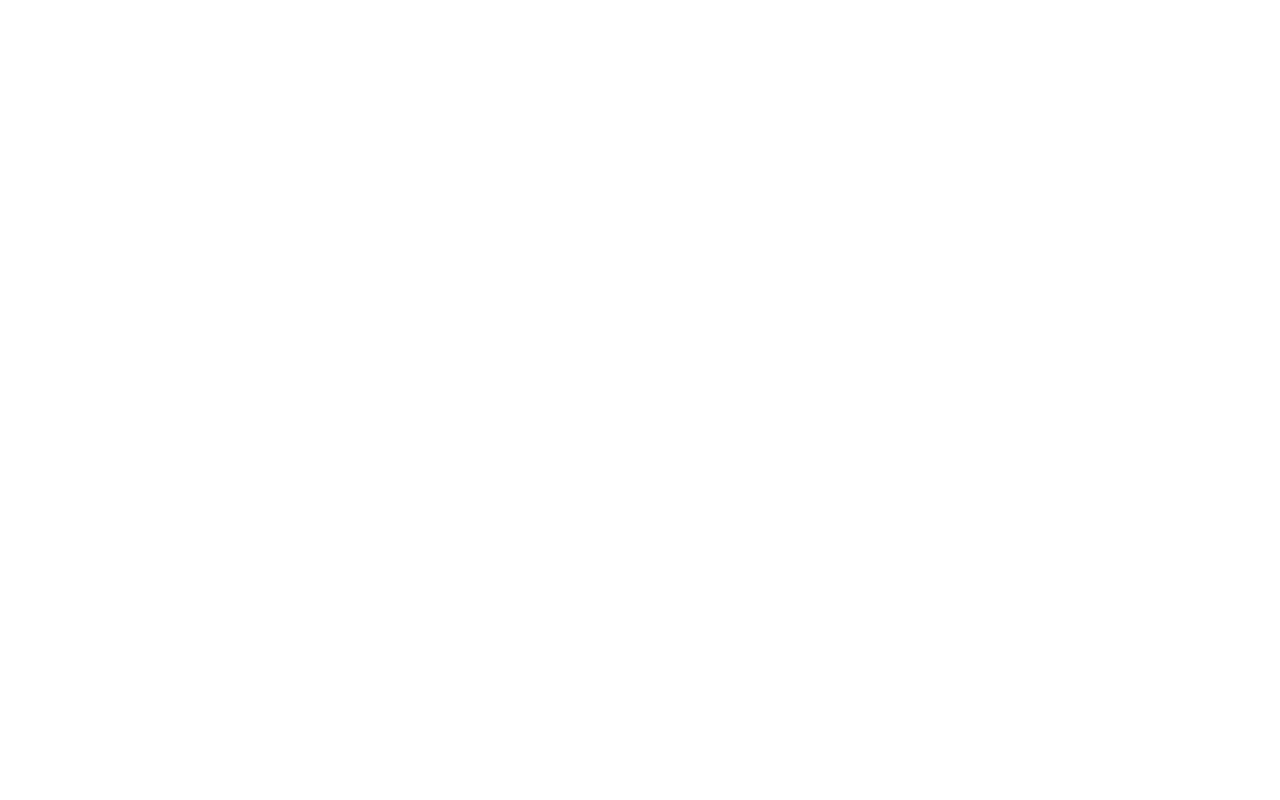
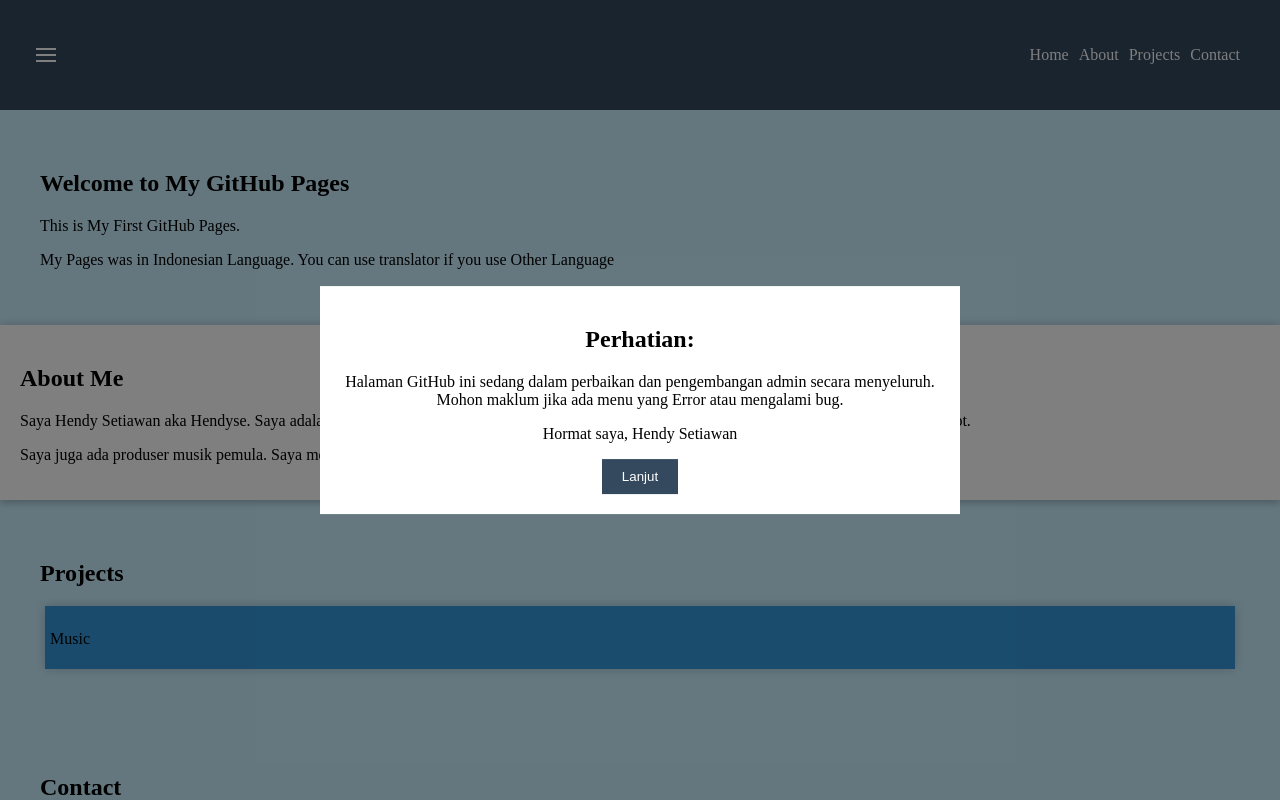
Before and after one commit to HendySetiawan/hendysetiawan.github.io, a plain HTML site: page index.html in a window 1280 px wide. Shown: the top 800 px of the page. Drawn offline with Linux system fonts and the light colour scheme.

Commit message:
Add files via upload

```diff
--- /dev/null
+++ b/Script.js
@@ -0,0 +1,11 @@
+/* Under Mintenance */
+window.addEventListener('load', () => {
+  const overlay = document.querySelector('.popup-overlay');
+  const closeButton = document.querySelector('.close-button');
+
+  overlay.style.display = 'block';
+
+  closeButton.addEventListener('click', () => {
+    overlay.style.display = 'none';
+  });
+});
--- a/index.html
+++ b/index.html
@@ -1,12 +1,65 @@
 <!DOCTYPE html>
 <html lang="en">
-    <head>
-        <meta charset="UTF-8">
-        <meta name="viewport" content="width=device-width, initial-scale=1.0">
-        <meta http-equiv="X-UA-Compatible" content="ie=edge">
-        <title>
-            Hendy Setiawan GitHub Pages
-        </title>
-    </head>
+<head>
+  <meta charset="UTF-8">
+  <meta name="viewport" content="width=device-width, initial-scale=1.0">
+  <title>Hendy Setiawan GitHub Pages</title>
+  <link rel="stylesheet" href="style.css">
+</head>
+<body>
+  <header>
+    <nav>
+    <button class="menu-toggle">
+     <span class="burger-icon"></span>
+    </button>
+      <ul class="menu">
+        <li><a href="#home">Home</a></li>
+        <li><a href="#about">About</a></li>
+        <li><a href="#projects">Projects</a></li>
+        <li><a href="#contact">Contact</a></li>
+      </ul>
+    </nav>
+  </header>
 
+  <section id="home">
+    <h1>Welcome to My GitHub Pages</h1>
+    <p>This is My First GitHub Pages.</p>
+    <p>My Pages was in Indonesian Language. You can use translator if you use Other Language</p>
+  </section>
+
+  <section class="container" id="about">
+    <h2>About Me</h2>
+    <p>Saya Hendy Setiawan aka Hendyse. Saya adalah seorang junior programmer yang coding dengan bahasa pemrograman HTML, CSS, san Javascript.</p>
+    <p>Saya juga ada produser musik pemula. Saya membuat musik dengan genre Piano-Based di software FL Studio Mobile.</p>
+  </section>
+
+  <section id="projects">
+    <h2>Projects</h2>
+    <div class="project">
+      <h3></h3>
+      <p>Music</p>
+    </div>
+  </section>
+
+  <section id="contact">
+    <h2>Contact</h2>
+    <p>Contact information.</p>
+  </section>
+
+<!-- Under Maintenance -->
+<div class="popup-overlay">
+  <div class="popup-content">
+    <h2>Perhatian:</h2>
+    <p>Halaman GitHub ini sedang dalam perbaikan dan pengembangan admin secara menyeluruh. Mohon maklum jika ada menu yang Error atau mengalami bug. </p>
+    <p>Hormat saya, Hendy Setiawan</p>
+    <button class="close-button">Lanjut</button>
+  </div>
+</div>
+
+  <footer>
+    <p>&copy; 2023 Hendy Setiawan. All rights reserved.</p>
+  </footer>
+
+  <script src="script.js"></script>
+</body>
 </html>
--- /dev/null
+++ b/style.css
@@ -0,0 +1,167 @@
+body {
+  background-color: #CAEFFF;
+  margin: 0;
+  padding: 0;
+}
+
+/* Header styles */
+header {
+  background-color: #34495e;
+  color: #fff;
+  padding: 20px;
+}
+
+/* Navigation styles */
+nav {
+    background-color: #34495e;
+    color: #fff;
+    display: flex;
+    justify-content: space-between;
+    align-items: center;
+    padding: 10px;
+}
+ul.menu {
+  display: flex;
+  list-style-type: none;
+}
+
+ul.menu li {
+  margin-right: 10px;
+}
+
+ul.menu li a {
+  color: #fff;
+  text-decoration: none;
+}
+
+.menu-toggle {
+    background: none;
+    border: none;
+    cursor: pointer;
+}
+
+.burger-icon {
+    display: block;
+    width: 20px;
+    height: 2px;
+    background-color: #fff;
+    position: relative;
+    transition: background-color 0.3s ease;
+}
+
+.burger-icon:before,
+.burger-icon:after {
+    content: '';
+    display: block;
+    width: 100%;
+    height: 100%;
+    background-color: #fff;
+    position: absolute;
+    transition: transform 0.3s ease;
+}
+.burger-icon:before {
+    top: -6px;
+}
+.burger-icon:after {
+    top: 6px;
+}
+
+@media screen and (max-width: 768px) {
+    ul.menu {
+        display: none;
+    }
+    .menu-toggle {
+        outline: none;
+    }
+    .menu-toggle:focus . burger-icon {
+        background-color: #ccc;
+    }
+    .menu-toggle:focus .burger-icon:before {
+        transform: translateY(6px) rotate (45deg);
+    }
+    .menu-toggle:focus .burger-icon:after {
+        transform: translateY(-6px) rotate(-45deg);
+    }
+    .menu-toggle:focus + ul.menu {
+    display: flex;
+    flex-direction: column;
+    background-color: #333;
+    position: absolute;
+    top: 100%;
+    left: 0;
+    width: 100%;
+    padding: 10px;
+    }
+  .menu-toggle:focus + ul.menu li {
+    margin-bottom: 10px;
+    }
+
+  .menu-toggle:focus + ul.menu li:last-child {
+    margin-bottom: 0;
+    }
+
+  .menu-toggle:focus + ul.menu li a {
+    color: #fff;
+    }
+}
+
+/* Section styles */
+section {
+  padding: 40px;
+}
+
+.container {
+    background-color: #fff;
+    padding: 20px;
+    box-shadow:
+    0 0 10px rgba(0,0,0,0.2),
+    0 4px 6px rgba(0,0,0,0.1);
+}
+
+/* Project styles */
+.project {
+  margin-bottom: 20px;
+  padding: 5px;
+  margin: 5px;
+  background-color: #3498DB;
+  box-shadow:
+  0 0 10px rgba(0,0,0,0.2);
+}
+
+/* Footer styles */
+footer {
+  background-color: #34495e;
+  color: #fff;
+  padding: 10px;
+  text-align: center;
+}
+
+/* Under Maintenance */
+.popup-overlay {
+  display: none;
+  position: fixed;
+  top: 0;
+  left: 0;
+  width: 100%;
+  height: 100%;
+  background-color: rgba(0, 0, 0, 0.5);
+  z-index: 9999;
+}
+
+.popup-content {
+  position: absolute;
+  top: 50%;
+  left: 50%;
+  transform: translate(-50%, -50%);
+  background-color: #fff;
+  padding: 20px;
+  text-align: center;
+}
+
+.close-button {
+  background-color: #34495e;
+  color: #fff;
+  border: none;
+  padding: 10px 20px;
+  cursor: pointer;
+}
```
